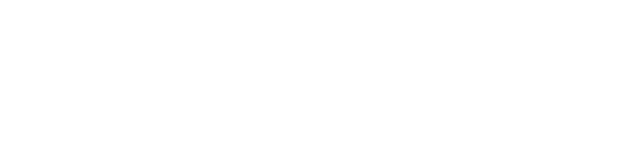
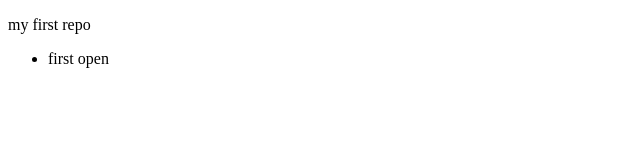
Before and after one commit to Masudranan/my-first-repo, a plain HTML site: page index.html in a window 1280 px wide. Shown: the whole page, without its empty margins (0-640 px from the left). Drawn offline with Linux system fonts and the light colour scheme.

Commit message:
add all chenge

```diff
--- a/index.html
+++ b/index.html
@@ -7,6 +7,9 @@
     <title>my frist repo</title>
 </head>
 <body>
-
+    <p>my first repo</p>
+    <ul>
+        <li>first open</li>
+    </ul>
 </body>
 </html>
```
